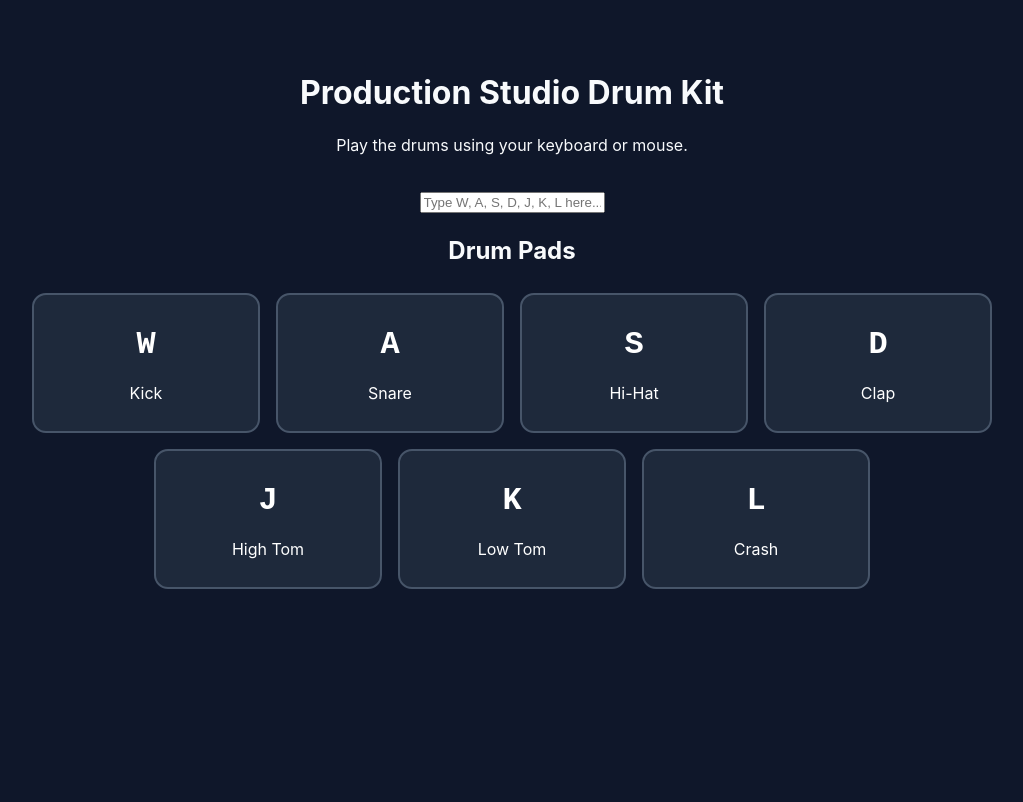
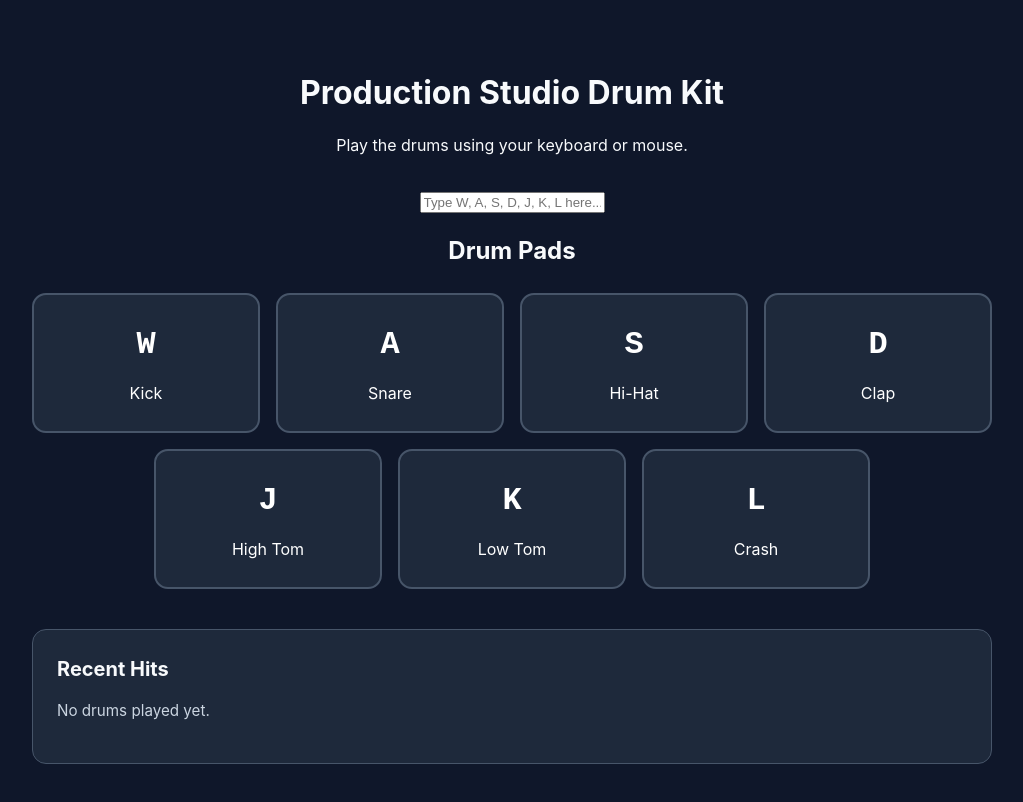
Before and after one commit to YangPuckUIT/24521386_NguyenDuongPhuc, a React (Vite) app in the folder Lab3/Homework/Homework 1/drum-studio/: page / in a window 1280 px wide. Shown: the top 802 px of the page, without its empty margins (128-1151 px from the left). Built offline with nearby package versions, Linux system fonts and the light colour scheme.

Commit message:
feat(hw1): add accessible drum hit history

```diff
--- a/Lab3/Homework/Homework 1/drum-studio/src/App.css
+++ b/Lab3/Homework/Homework 1/drum-studio/src/App.css
@@ -112,3 +112,72 @@ main p {
     padding: 1rem;
   }
 }
+
+
+/* Task 6: Hit History */
+
+.hit-history {
+  margin-top: 2.5rem;
+  padding: 1.5rem;
+  background: #1e293b;
+  border: 1px solid #475569;
+  border-radius: 14px;
+  text-align: left;
+}
+
+.hit-history h2 {
+  margin: 0 0 1rem;
+  font-size: 1.25rem;
+  color: #f8fafc;
+}
+
+.hit-announcement {
+  display: block;
+  margin-bottom: 1rem;
+  color: #cbd5e1;
+  font-size: 0.95rem;
+}
+
+.hit-list {
+  display: flex;
+  flex-wrap: wrap;
+  gap: 0.75rem;
+  margin: 0;
+  padding: 0;
+  list-style: none;
+}
+
+.hit-list li {
+  display: flex;
+  align-items: center;
+  gap: 0.5rem;
+  padding: 0.65rem 0.9rem;
+  background: #334155;
+  border: 1px solid #64748b;
+  border-radius: 8px;
+  color: #f8fafc;
+}
+
+.hit-list kbd {
+  min-width: 1.5rem;
+  font-weight: 700;
+  color: #fde68a;
+}
+
+.hit-list span {
+  font-size: 0.9rem;
+}
+
+@media (max-width: 480px) {
+  .hit-history {
+    padding: 1rem;
+  }
+
+  .hit-list {
+    gap: 0.5rem;
+  }
+
+  .hit-list li {
+    padding: 0.5rem 0.7rem;
+  }
+}
--- a/Lab3/Homework/Homework 1/drum-studio/src/components/DrumKit.jsx
+++ b/Lab3/Homework/Homework 1/drum-studio/src/components/DrumKit.jsx
@@ -1,12 +1,16 @@
 import { useDrumAudio } from "../hooks/useDrumAudio";
-import { useCallback, useState } from "react";
+import { useCallback, useRef, useState } from "react";
 import DrumPad from "./DrumPad";
-import { DRUM_PADS, PAD_MAP } from "../data/drumPads";
+import { DRUM_PADS, PAD_MAP, PAD_ID_MAP } from "../data/drumPads";
 import { useDrumKeyboard } from "../hooks/useDrumKeyboard";
+import HitHistory from "./HitHistory";
 
 export default function DrumKit() {
+  const [hits, setHits] = useState([]);
+  const nextHitId = useRef(0);
   const { playSound } = useDrumAudio();
   const [activePads, setActivePads] = useState([]);
+
 
 
 const handleTrigger = useCallback((padId) => {
@@ -18,8 +22,27 @@ const handleTrigger = useCallback((padId) => {
       : [...previous, padId]
   );
 
+  // Task 6: Save recent drum hits
+const pad = PAD_ID_MAP.get(padId);
+
+  if (pad) {
+    nextHitId.current += 1;
+
+    const hitId = nextHitId.current;
+
+    setHits((previous) => [
+      {
+        id: hitId,
+        key: pad.key,
+        name: pad.name,
+      },
+      ...previous,
+    ].slice(0, 5));
+  }
+
   console.log("Key down:", padId);
 }, [playSound]);
+
 
   const handleRelease = useCallback((padId) => {
     setActivePads((previous) =>
@@ -30,6 +53,7 @@ const handleTrigger = useCallback((padId) => {
   }, []);
 
   useDrumKeyboard(PAD_MAP, handleTrigger, handleRelease);
+
 
 return (
   <section aria-labelledby="drum-kit-title">
@@ -46,6 +70,9 @@ const handleTrigger = useCallback((padId) => {
         />
       ))}
     </div>
+
+    {/* Task 6: Recent Hit History */}
+    <HitHistory hits={hits} />
   </section>
 );
 }
--- /dev/null
+++ b/Lab3/Homework/Homework 1/drum-studio/src/components/HitHistory.jsx
@@ -0,0 +1,32 @@
+
+export default function HitHistory({ hits }) {
+  const latestHit = hits[0];
+
+  return (
+    <section
+      className="hit-history"
+      aria-labelledby="hit-history-title"
+    >
+      <h2 id="hit-history-title">Recent Hits</h2>
+
+      <output
+        className="hit-announcement"
+        aria-live="polite"
+        aria-atomic="true"
+      >
+        {latestHit
+          ? `Last played: ${latestHit.name}`
+          : "No drums played yet."}
+      </output>
+
+      <ul className="hit-list" aria-label="Recent drum hits">
+        {hits.map((hit) => (
+          <li key={hit.id}>
+            <kbd>{hit.key}</kbd>
+            <span>{hit.name}</span>
+          </li>
+        ))}
+      </ul>
+    </section>
+  );
+}
```
Also changed, not shown: 1 other file (tests, documents, lock files or other folders). Lines whose indentation alone changed are shown as unchanged.
